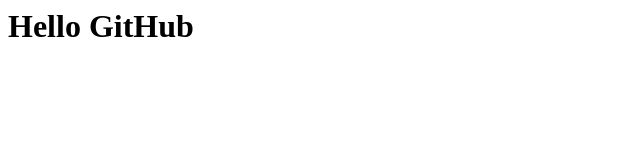
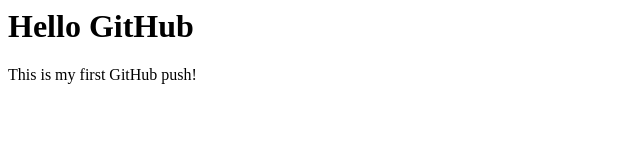
Before and after one commit to kamran-git-hub/git-hub-lab, a plain HTML site: page index.html in a window 1280 px wide. Shown: the whole page, without its empty margins (0-640 px from the left). Drawn offline with Linux system fonts and the light colour scheme.

Commit message:
new line added

```diff
--- a/index.html
+++ b/index.html
@@ -1 +1,2 @@
 <h1>Hello GitHub</h1>
+<p>This is my first GitHub push!</p>
```
